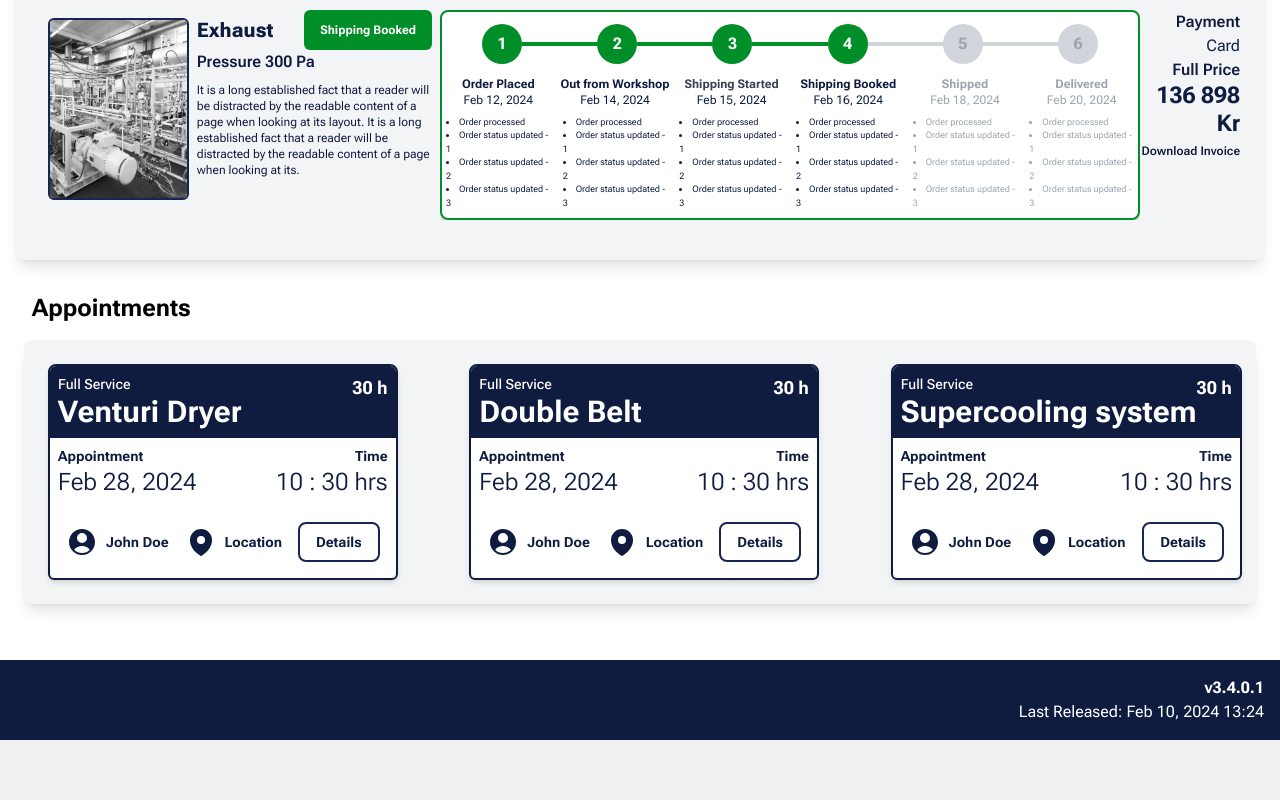
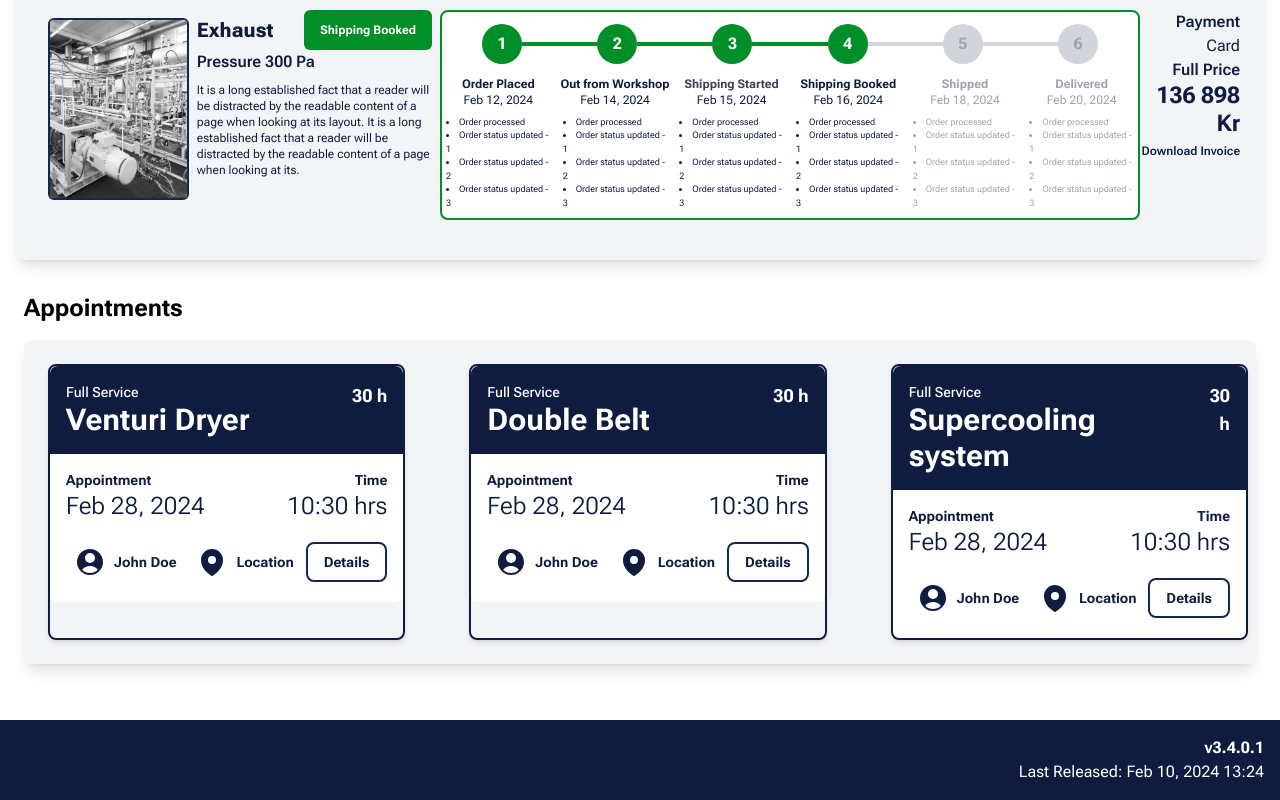
Before and after one commit to sharankumarreddyk/React-Tailwind-1, a React (Vite) app: page / in a window 1280 px wide. Shown: the part 961-1761 px from the top of the page. Before the commit the page ends 1701 px from the top, so only its background shows below. Built offline with nearby package versions, Linux system fonts and the light colour scheme.

Commit message:
changes made in appointcard homepage main

```diff
--- a/src/components/HomeComponents/Appointcard.jsx
+++ b/src/components/HomeComponents/Appointcard.jsx
@@ -1,21 +1,20 @@
-import React from 'react'
+import React from "react";
 
-function Appointcard({Product , Name }) {
+function Appointcard({ Product, Name }) {
   return (
-    <>
-        <div className="w-fit shadow-md rounded-t-lg rounded-b-md border-2 border-[#0F1C40] scale-[82%] sm:scale-100">
-                        <div className="bg-[#0F1C40] text-white p-2 rounded-t-md ">
+    <div className="w-full shadow-md rounded-lg border-2 border-[#0F1C40] ">
+      <div className="bg-[#0F1C40] text-white p-4 rounded-t-lg">
         <div className="flex justify-between">
           <div>
             <p className="text-sm font-medium">Full Service</p>
-                                    <p className="lg:text-3xl text-xl font-bold">{Product}</p>
+            <p className="text-xl xl:text-3xl font-bold">{Product}</p>
           </div>
           <div className="text-right">
             <p className="font-bold text-lg">30 h</p>
           </div>
         </div>
       </div>
-                        <div className="p-2 bg-white rounded-b-lg">
+      <div className="p-4 bg-white rounded-b-lg">
         <div className="text-[#0F1C40] flex justify-between mb-2">
           <div>
             <p className="text-sm font-bold">Appointment</p>
@@ -23,51 +22,51 @@ function Appointcard({Product , Name }) {
           </div>
           <div className="text-right">
             <p className="text-sm font-bold">Time</p>
-                                    <p className="md:text-2xl font-light">10 : 30 hrs</p>
+            <p className="md:text-2xl font-light">10:30 hrs</p>
           </div>
         </div>
-                            <div className="flex justify-between  pt-2 ">
-
-
-                                        <div className="text-[#0F1C40] rounded-full flex items-center space-x-2 p-2">
-                                            {/* Person icon (user icon) */}
-                                            <svg xmlns="http://www.w3.org/2000/svg" viewBox="0 0 24 24" fill="currentColor" className="size-8">
-                                                <path fillRule="evenodd"
+        <div className="flex justify-between items-center pt-2">
+          <div className="text-[#0F1C40] rounded-full flex items-center sm:space-x-2 space-x-1 sm:p-2 p-0">
+            {/* User Icon */}
+            <svg
+              xmlns="http://www.w3.org/2000/svg"
+              viewBox="0 0 24 24"
+              fill="currentColor"
+              className="size-8"
+            >
+              <path
+                fillRule="evenodd"
                 d="M18.685 19.097A9.723 9.723 0 0 0 21.75 12c0-5.385-4.365-9.75-9.75-9.75S2.25 6.615 2.25 12a9.723 9.723 0 0 0 3.065 7.097A9.716 9.716 0 0 0 12 21.75a9.716 9.716 0 0 0 6.685-2.653Zm-12.54-1.285A7.486 7.486 0 0 1 12 15a7.486 7.486 0 0 1 5.855 2.812A8.224 8.224 0 0 1 12 20.25a8.224 8.224 0 0 1-5.855-2.438ZM15.75 9a3.75 3.75 0 1 1-7.5 0 3.75 3.75 0 0 1 7.5 0Z"
-                                                    clipRule="evenodd" />
+                clipRule="evenodd"
+              />
             </svg>
-                                            <p className="text-sm font-bold">{Name}</p>
+            <p className="sm:text-sm text-xs font-bold">{Name}</p>
           </div>
-
-
-
           <div className="text-[#0F1C40] bg-white rounded-full flex items-center space-x-2 p-2">
-                                            {/* Location icon (pin icon) */}
-                                            <svg xmlns="http://www.w3.org/2000/svg" viewBox="0 0 24 24" fill="currentColor" className="size-8">
-                                                <path fillRule="evenodd"
+            {/* Location Icon */}
+            <svg
+              xmlns="http://www.w3.org/2000/svg"
+              viewBox="0 0 24 24"
+              fill="currentColor"
+              className="size-8"
+            >
+              <path
+                fillRule="evenodd"
                 d="m11.54 22.351.07.04.028.016a.76.76 0 0 0 .723 0l.028-.015.071-.041a16.975 16.975 0 0 0 1.144-.742 19.58 19.58 0 0 0 2.683-2.282c1.944-1.99 3.963-4.98 3.963-8.827a8.25 8.25 0 0 0-16.5 0c0 3.846 2.02 6.837 3.963 8.827a19.58 19.58 0 0 0 2.682 2.282 16.975 16.975 0 0 0 1.145.742ZM12 13.5a3 3 0 1 0 0-6 3 3 0 0 0 0 6Z"
-                                                    clipRule="evenodd" />
+                clipRule="evenodd"
+              />
             </svg>
-                                            <p className="text-sm font-bold">Location</p>
+            <p className="sm:text-sm text-xs font-bold">Location</p>
           </div>
-
-                                        <div className='p-2'>
-                                            <button
-                                            className="bg-white border-2 h-10 border-blue-950 text-[#0F1C40] rounded-lg px-4 py-1 text-sm font-bold hover:bg-gray-100">
+          <div>
+            <button className="bg-white border-2 sm:h-10 h-9 border-blue-950 text-[#0F1C40] rounded-lg sm:px-4 sm:py-1 px-2 sm:text-sm text-xs font-bold hover:bg-gray-100">
               Details
             </button>
           </div>
-
-
-
-
-
-
         </div>
       </div>
     </div>
-    </>
-  )
+  );
 }
 
 export default Appointcard;
--- a/src/components/HomeComponents/HomeAppointments.jsx
+++ b/src/components/HomeComponents/HomeAppointments.jsx
@@ -3,24 +3,49 @@ import Appointcard from "./Appointcard";
 
 const HomeAppointments = () => {
   return (
-    <div className="p-6">
-      <h2 className="text-2xl font-bold sm:px-2 mb-4">Appointments</h2>
-      <div className="bg-gray-100 md:p-6  rounded-lg shadow-lg sm:overflow-x-auto xl:overflow-hidden overflow-hidden  ">
-        <div className="sm:min-w-[1200px] w-full  grid sm:grid-cols-3 justify-around md:gap-16 sm:gap-3 md:p-19 p-0 ">
+    <>
+      {/* Visible only on small screens */}
+      <div className="p-6 sm:hidden">
+        <h2 className="text-2xl font-bold mb-4">Appointments</h2>
+        <div className="bg-gray-100 md:p-6 rounded-lg shadow-lg overflow-hidden">
+          <div className="grid grid-cols-1 gap-6 p-4">
             {/* Appointment 1 */}
-
+            <div className="flex justify-center">
               <Appointcard Product={"Venturi Dryer"} Name={"John Doe"} />
-
+            </div>
             {/* Appointment 2 */}
-
+            <div className="flex justify-center">
               <Appointcard Product={"Double Belt"} Name={"John Doe"} />
-
+            </div>
             {/* Appointment 3 */}
-
+            <div className="flex justify-center">
               <Appointcard Product={"Supercooling system"} Name={"John Doe"} />
             </div>
           </div>
         </div>
+      </div>
+
+      {/* Visible only on medium and larger screens */}
+      <div className="p-6 hidden sm:block">
+        <h2 className="text-2xl font-bold mb-4">Appointments</h2>
+        <div className="bg-gray-100 sm:p-6 rounded-lg shadow-lg overflow-x-auto">
+          <div className="min-w-[1200px] grid sm:grid-cols-3 gap-3 md:gap-16 p-0">
+            {/* Appointment 1 */}
+            <div className="flex justify-center">
+              <Appointcard Product={"Venturi Dryer"} Name={"John Doe"} />
+            </div>
+            {/* Appointment 2 */}
+            <div className="flex justify-center">
+              <Appointcard Product={"Double Belt"} Name={"John Doe"} />
+            </div>
+            {/* Appointment 3 */}
+            <div className="flex justify-center">
+              <Appointcard Product={"Supercooling system"} Name={"John Doe"} />
+            </div>
+          </div>
+        </div>
+      </div>
+    </>
   );
 };
 
```
Lines whose indentation alone changed are shown as unchanged.
